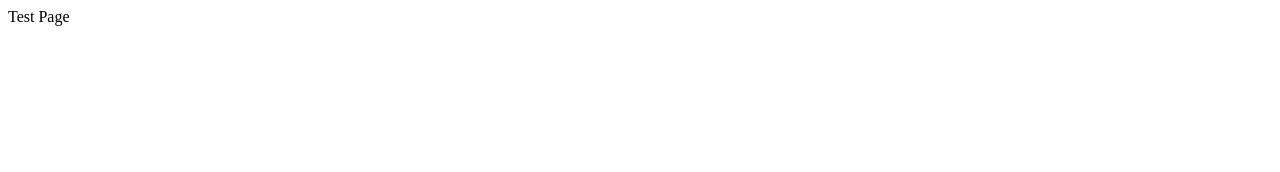
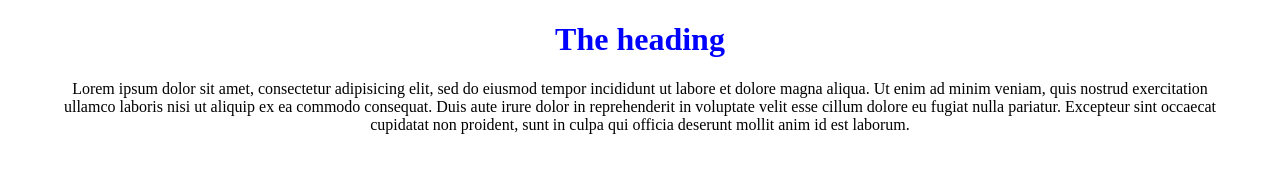
Before and after one commit to lg-datasci/lg-datasci.github.io, a plain HTML site: page index.html in a window 1280 px wide. Drawn offline with Linux system fonts and the light colour scheme.

Commit message:
Update index.html

```diff
--- a/index.html
+++ b/index.html
@@ -1 +1,14 @@
-Test Page
+<!DOCTYPE html>
+<html lang="en" dir="ltr">
+    <head>
+        <meta charset="utf-8">
+        <title>Test Page</title>
+        <link rel="stylesheet" href="master.css">
+    </head>
+    <body>
+        <div class="wrapper">
+            <h1>The heading</h1>
+            <p>Lorem ipsum dolor sit amet, consectetur adipisicing elit, sed do eiusmod tempor incididunt ut labore et dolore magna aliqua. Ut enim ad minim veniam, quis nostrud exercitation ullamco laboris nisi ut aliquip ex ea commodo consequat. Duis aute irure dolor in reprehenderit in voluptate velit esse cillum dolore eu fugiat nulla pariatur. Excepteur sint occaecat cupidatat non proident, sunt in culpa qui officia deserunt mollit anim id est laborum.</p>
+        </div>
+    </body>
+</html>
```
